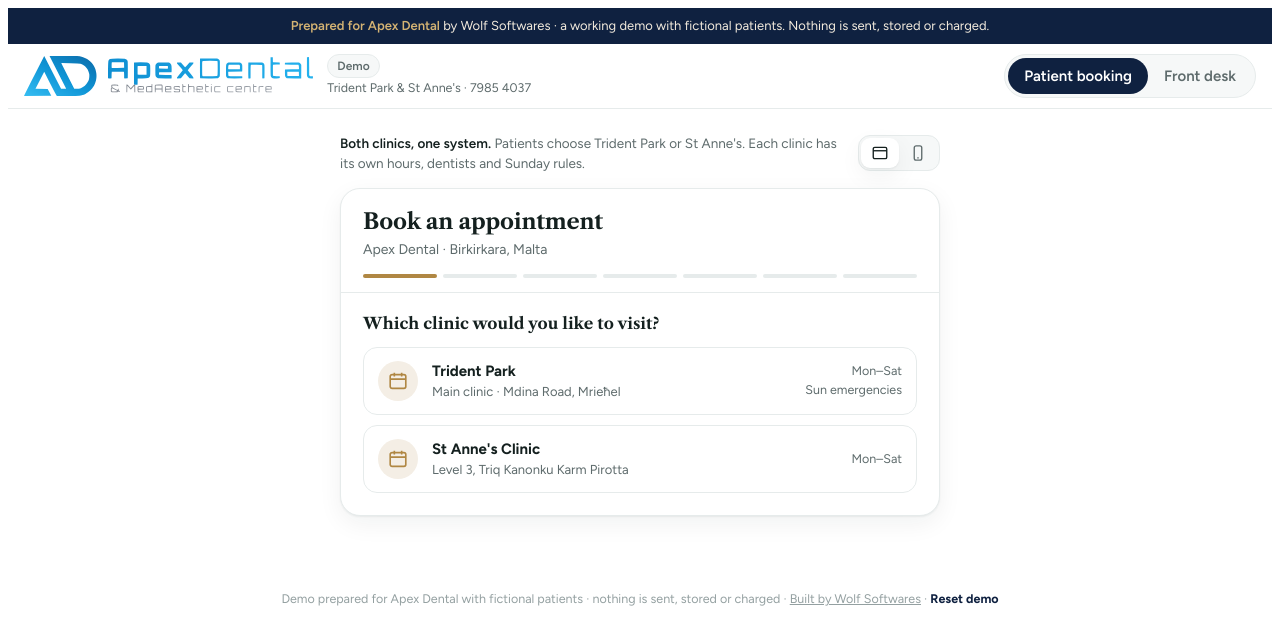
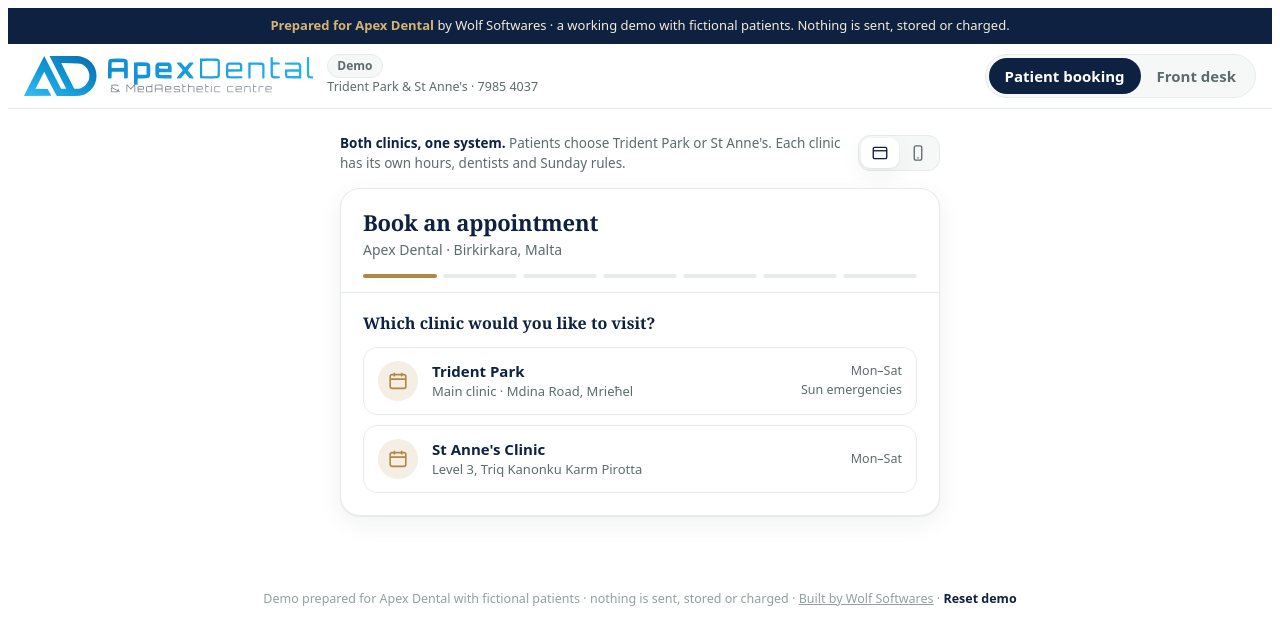
Before and after one commit to wolfsoftwares1/wolf-demos, a plain HTML site: page apex-dental/index.html in a window 1280 px wide. Drawn offline with nearby package versions, Linux system fonts and the light colour scheme.

Commit message:
Apex demo: use the same fonts and text colour as apexdentalmalta.com
Co-Authored-By: Claude Opus 5.5 <noreply@anthropic.com>
Claude-Session: https://claude.ai/code/session_01TNB5cuKVRERaGoM3MYfzs6

```diff
--- a/apex-dental/index.html
+++ b/apex-dental/index.html
@@ -6,18 +6,16 @@
 <meta name="robots" content="noindex, nofollow">
 <link rel="icon" href="https://www.wolfsoftwares.com/favicon.svg" type="image/svg+xml">
 <title>Apex Dental · Online scheduling demo by Wolf Softwares</title>
-<link rel="preconnect" href="https://fonts.googleapis.com">
-<link rel="preconnect" href="https://fonts.gstatic.com" crossorigin>
-<link rel="stylesheet" href="https://fonts.googleapis.com/css2?family=Libre+Caslon+Text:wght@400;700&family=Figtree:wght@400;500;600;700&display=swap">
+
 <style>
 /* Layout: white, single light theme. App bar with two views (patient booking / front desk) + a customize drawer. Clinic brand color is a live token. */
 :root{
   --brand:#0F2140; --brand-ink:#FFFFFF; --gold:#B08743; --gold-soft:#D4B373;
-  --bg:#FFFFFF; --surface:#FFFFFF; --surface-2:#F6F8F8; --ink:#14201F; --muted:#5E6B6C; --faint:#94A0A1; --line:#E6EBEB; color-scheme:light;
+  --bg:#FFFFFF; --surface:#FFFFFF; --surface-2:#F6F8F8; --ink:#0F2140; --muted:#5E6B6C; --faint:#94A0A1; --line:#E6EBEB; color-scheme:light;
   --ok:#15803D; --ok-bg:#E8F6EE; --warn:#B45309; --warn-bg:#FDF3E3; --bad:#B91C1C; --bad-bg:#FDECEC; --info:#1D4ED8; --info-bg:#EAF0FE;
   --shadow:0 1px 2px rgba(16,32,34,.06),0 8px 24px rgba(16,32,34,.06);
-  --f-display:"Libre Caslon Text",Georgia,"Times New Roman",serif;
-  --f-body:"Figtree",system-ui,-apple-system,"Segoe UI",sans-serif;
+  --f-display:ui-serif,"Iowan Old Style",Georgia,Cambria,"Times New Roman",serif;
+  --f-body:ui-sans-serif,system-ui,sans-serif,"Apple Color Emoji","Segoe UI Emoji","Segoe UI Symbol","Noto Color Emoji";
   --tint:color-mix(in srgb,var(--brand) 7%,#FFFFFF);
   --tint-2:color-mix(in srgb,var(--brand) 13%,#FFFFFF);
 }
@@ -269,6 +267,7 @@ td.num{font-variant-numeric:tabular-nums;white-space:nowrap}
 @media (max-width:640px){.apex-logo{height:30px}}
 .sample-note{margin:0 0 14px;padding:10px 14px;border-radius:12px;background:#F6EEDD;color:#5C4319;font-size:14px}
 .sample-note b{color:#3E2C0E}
+h1,h2,h3,h4{font-weight:600}
 </style>
 </head>
 <body>
```
